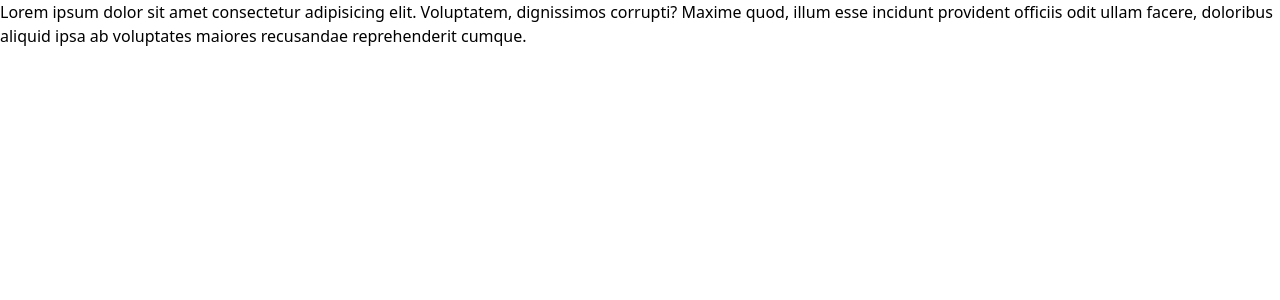
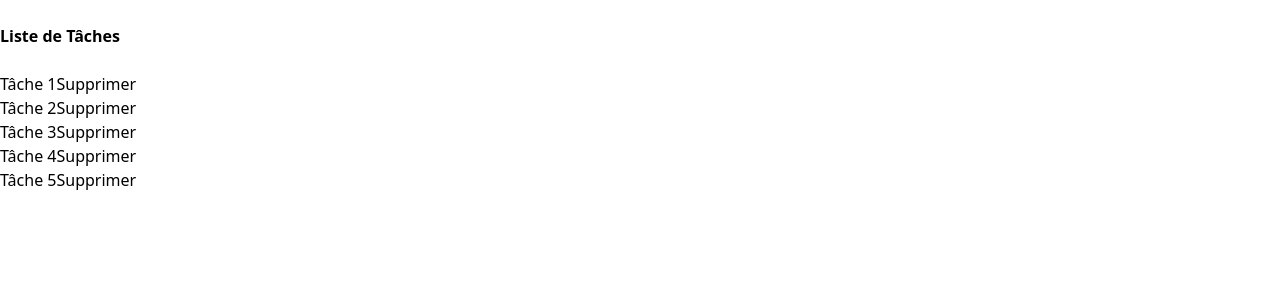
Before and after one commit to Josh-techie/React-ODC, a React (Vite) app: page / in a window 1280 px wide. Shown: the top 300 px of the page. Built offline with nearby package versions, Linux system fonts and the light colour scheme.

Commit message:
To Do list

```diff
--- a/src/App.jsx
+++ b/src/App.jsx
@@ -1,19 +1,51 @@
-import { useState } from 'react'
-import reactLogo from './assets/react.svg'
-import viteLogo from '/vite.svg'
-import './App.css'
+import React, { Component } from 'react';
+import ReactDOM from 'react-dom';
 
-function App() {
+//Compostant enfant qui affiche ine liste des tâches
+class TaskList extends Component {
+  render (){
+   const {tasks, onDeleteTask} = this.props;
+  return (
+    <ul>
+      {
+      tasks.map((task, index) =>
+      (<li key={index}>
+        {task}
+        <button class="ml-3 bg-red-100" onClick={()=>onDeleteTask(index)}>Supprimer</button>
+      </li>
+      ))}
+    </ul>);
+  }
+}
+
+//Compasant parent qui gére liste de tâche
+class App extends Component {
+  constructor (props){
+    super(props);
+    this.state = {
+      tasks: ['Tâche 1','Tâche 2','Tâche 3','Tâche 4', 'Tâche 5'],
+    };
+  }
 
 
+  handleDeleteTask = (index) => {
+    // Supprimer une tâche de la liste
+    const updatedTasks = this.state.tasks.slice();
+    updatedTasks.splice(index, 1);
+    this.setState({ tasks: updatedTasks }); // Corrected the property name to 'tasks'
+  };
 
-  return (
-    <>
-
-    <p> Lorem ipsum dolor sit amet consectetur adipisicing elit. Voluptatem, dignissimos corrupti? Maxime quod, illum esse incidunt provident officiis odit ullam facere, doloribus aliquid ipsa ab voluptates maiores recusandae reprehenderit cumque.</p>
-
-    </>
-  )
+  render (){
+    return (
+      <div class="ml-4">
+        <br></br>
+        <h2> <b> Liste de Tâches</b></h2><br></br>
+        <TaskList tasks={this.state.tasks} onDeleteTask={this.handleDeleteTask} />
+      </div>
+    );
+  }
 }
 
 export default App
+
+ReactDOM.render(<App />, document.getElementById('root'));
```
